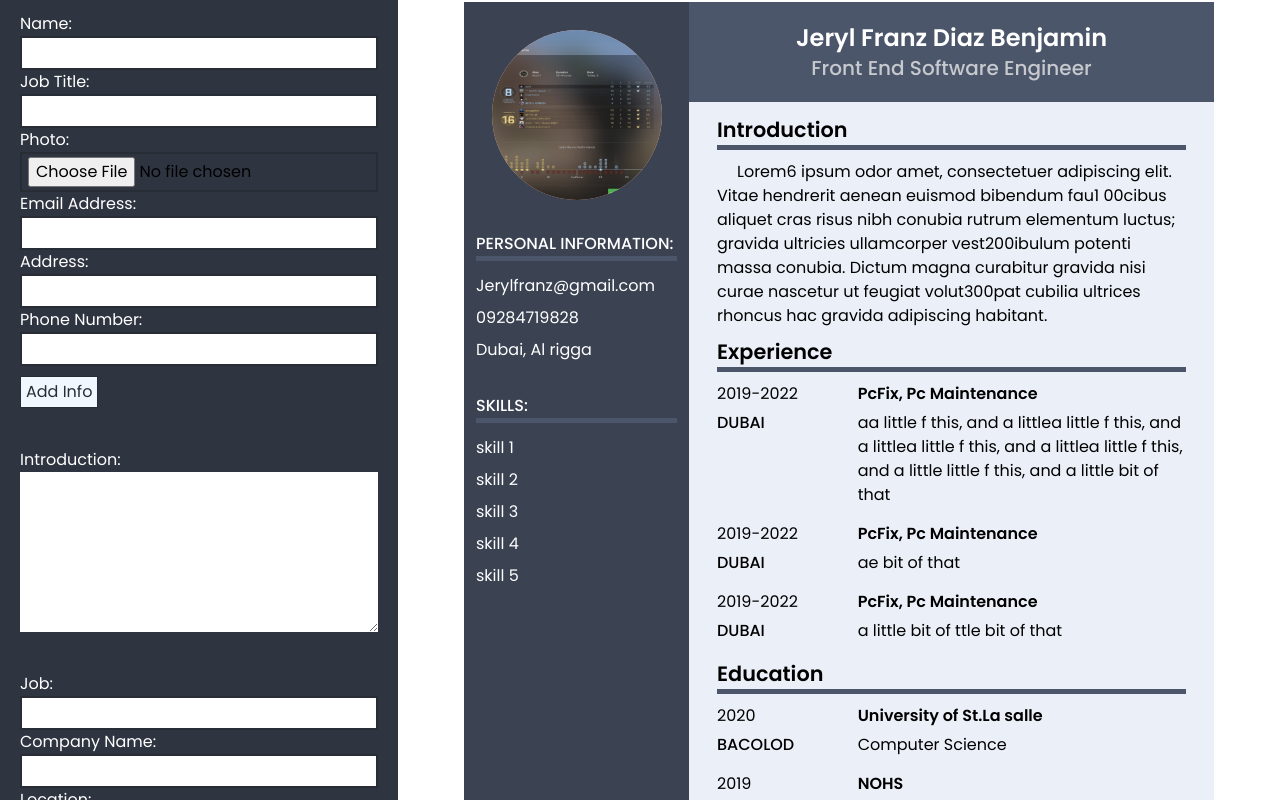
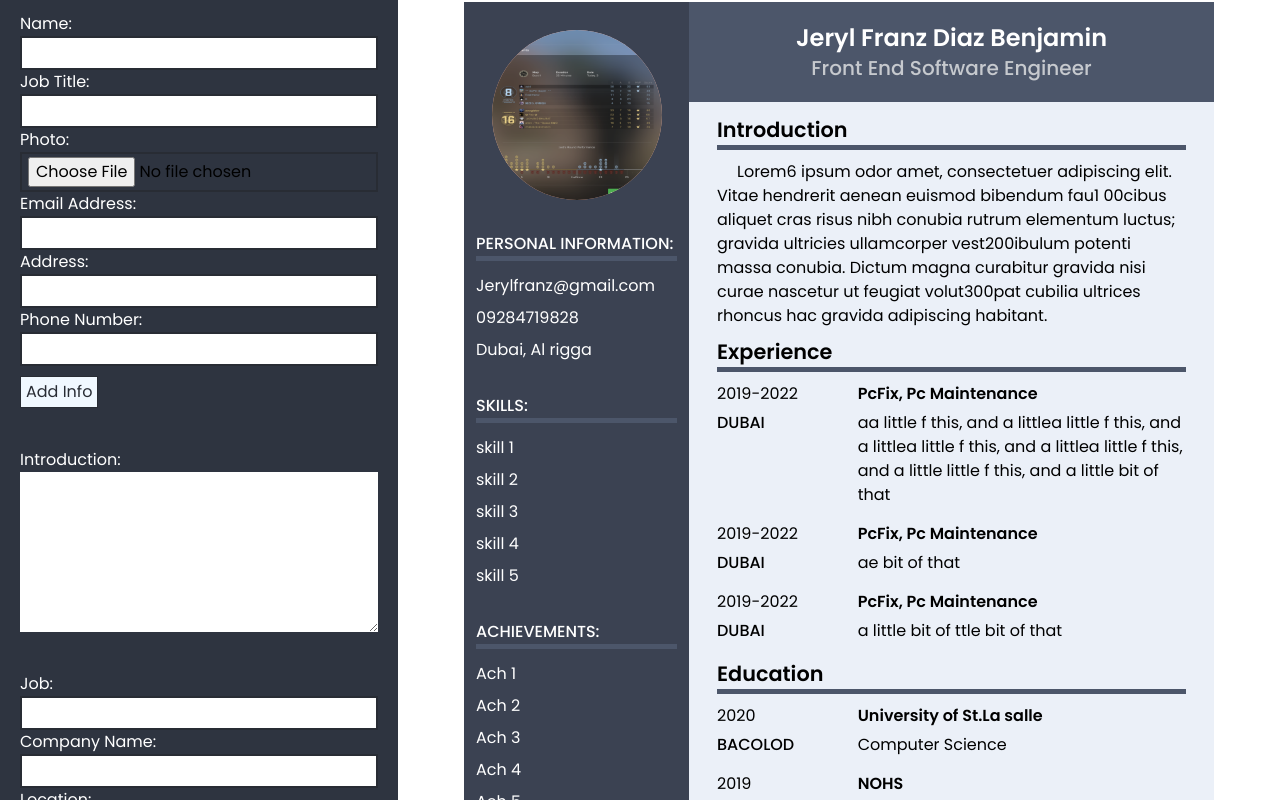
Before and after one commit to Sty6x/cv-application-maker, a React (Create React App) app: page / in a window 1280 px wide. Shown: the top 800 px of the page. Built offline with nearby package versions, Linux system fonts and the light colour scheme.

Commit message:
added achievements input and list

```diff
--- /dev/null
+++ b/src/components/achievements-component/achievement.js
@@ -0,0 +1,14 @@
+import React from "react";
+
+class Achievement extends React.Component{
+    constructor(props){
+        super(props)
+    }
+    render(){
+        return(
+            <li>{this.props.achievement}</li>
+        )
+    }
+}
+
+export default Achievement
--- /dev/null
+++ b/src/components/achievements-component/achievementList.js
@@ -0,0 +1,23 @@
+import React from "react"
+import Achievement from "./achievement"
+
+class AchievementList extends React.Component{
+    constructor(props){
+        super(props)
+        this.achievementss = ['Ach 1', 'Ach 2' ,'Ach 3','Ach 4','Ach 5']
+    }
+    render(){
+        const achivements = this.props.achievementsArr
+        let displayAchievements = this.achievementss.map(achievement=>{
+           return <Achievement achievement={achievement} />
+        })
+        return(
+            <ul className="flex flex-col text-white"  id="skill-list">
+                <h3 className="side-titles">Achievements:</h3>
+                {displayAchievements}
+            </ul>
+        )
+    }
+}
+
+export default AchievementList
--- /dev/null
+++ b/src/components/achievements-component/achievementsInput.js
@@ -0,0 +1,25 @@
+import React from "react";
+
+class AchievementInput extends React.Component {
+	constructor(props) {
+		super(props);
+	}
+
+	render() {
+        const {handleAchievementInput,addAchievement} =this.props
+		return (
+			<div id="skill-input-container">
+				<input
+					onChange={handleAchievementInput}
+					className="border-[2px] border-solid border-zinc-700"
+					type="text"
+				/>
+				<button onClick={addAchievement} type="button">
+					Add Achievement
+				</button>
+			</div>
+		);
+	}
+}
+
+export default AchievementInput
--- a/src/components/cv-components/cvSide.js
+++ b/src/components/cv-components/cvSide.js
@@ -1,4 +1,5 @@
 import React from "react";
+import AchievementList from "../achievements-component/achievementList";
 import CVPhoto from "../personalInfo-component/CVphoto"
 import PersonalInfo from "../personalInfo-component/personalInfo";
 import SkillList from "../skill-component/skillList";
@@ -15,6 +16,7 @@ class CVside extends React.Component{
                 <CVPhoto/>
                 <PersonalInfo/>
                 <SkillList/>
+                <AchievementList/>
             </div>
         )
     }
--- a/src/components/sidebarInput-component/sidebar.js
+++ b/src/components/sidebarInput-component/sidebar.js
@@ -1,5 +1,6 @@
 import React from "react";
 import IntroductionInput from "../../introduction-component/introductionInput";
+import AchievementInput from "../achievements-component/achievementsInput";
 import EducationInput from "../education-component/educationInput";
 import ExperienceInput from "../experience-component/experienceInput";
 import PersonalInfoInput from "../personalInfo-component/personalInfoInput";
@@ -18,6 +19,7 @@ class SideBar extends React.Component{
                 <ExperienceInput/>
                 <EducationInput/>
                 <SkillInput/>
+                <AchievementInput/>
             </div>
         )
     }
```
